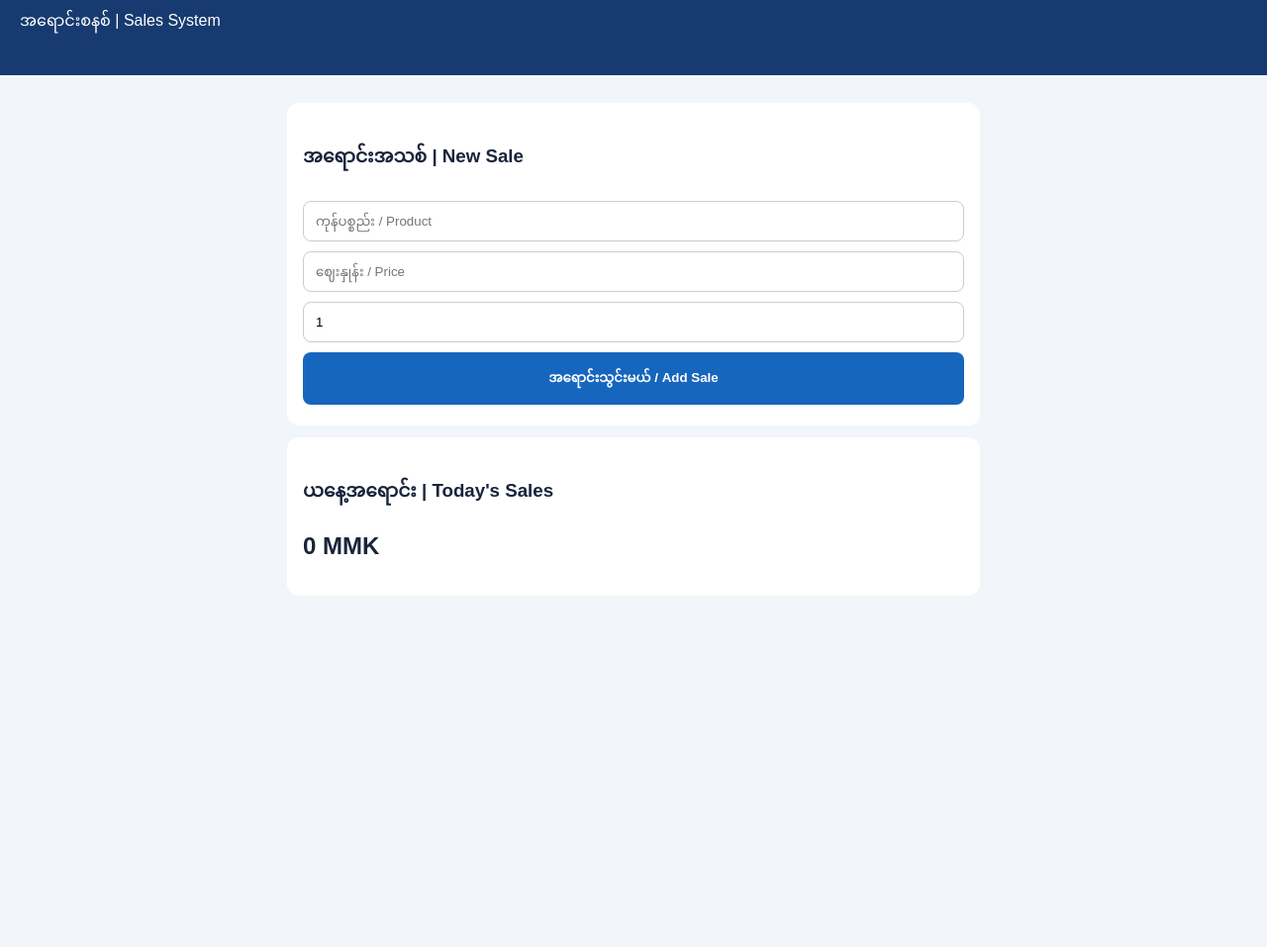
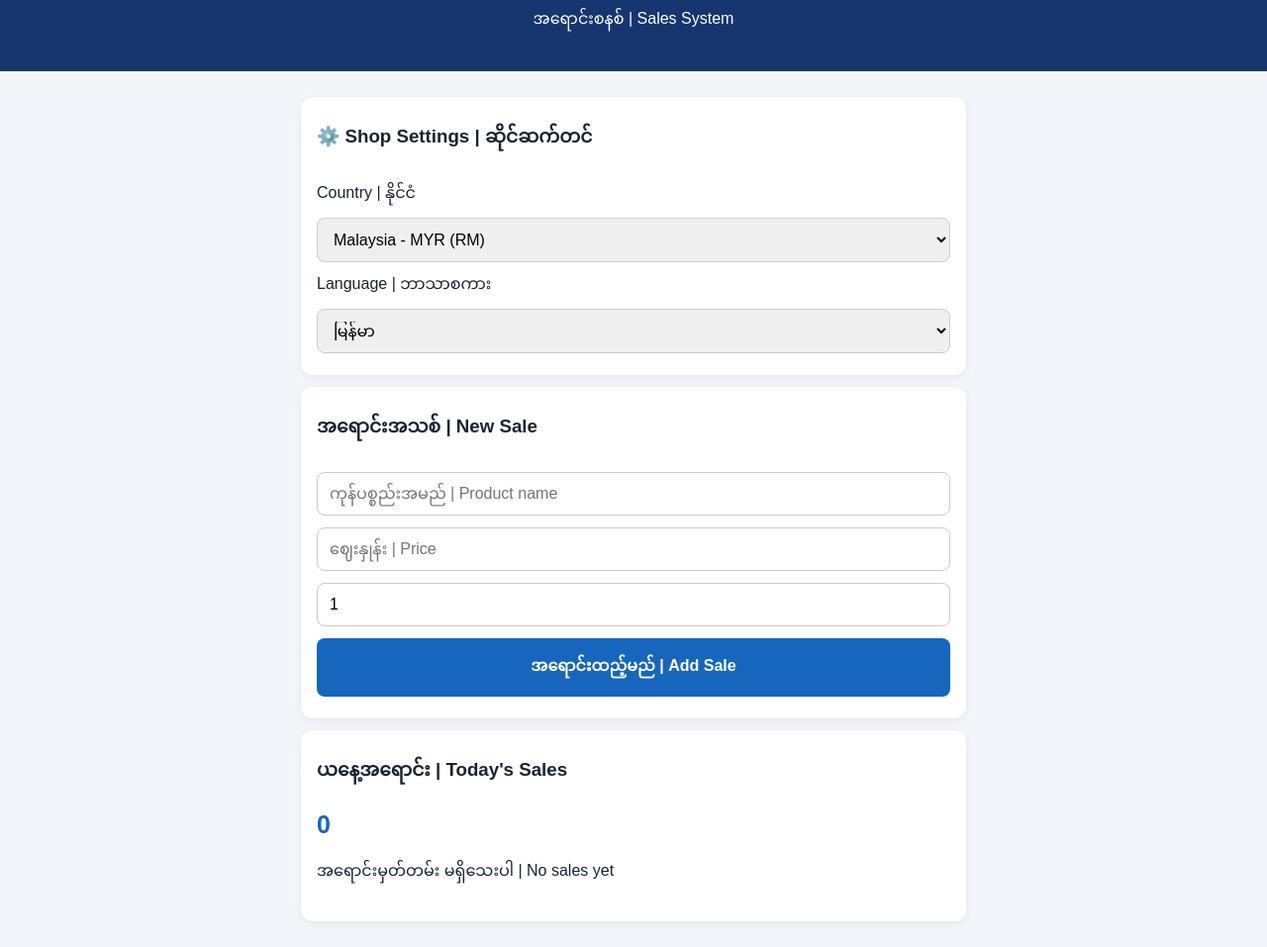
Before and after one commit to HM-Shop-777-Official/hm-shop-777-pos, a plain HTML site: page index.html in a window 1280 px wide. Shown: the part 83-1040 px from the top of the page at 99% size. Before the commit the page ends 800 px from the top, so only its background shows below. Drawn offline with Linux system fonts and the light colour scheme.

Commit message:
Update index.html

```diff
--- a/index.html
+++ b/index.html
@@ -5,48 +5,165 @@
 <meta name="viewport" content="width=device-width, initial-scale=1">
 <title>HM Shop 777 POS</title>
 <style>
-body{font-family:Arial,sans-serif;background:#f2f5fa;margin:0;color:#18243a}
-header{background:#173b70;color:white;padding:20px}
-main{padding:16px;max-width:700px;margin:auto}
-.card{background:white;padding:16px;border-radius:12px;margin:12px 0}
-input,button{padding:12px;margin:5px 0;border-radius:8px;border:1px solid #ccc;width:100%;box-sizing:border-box}
-button{background:#1766bd;color:white;border:0;font-weight:bold}
+*{box-sizing:border-box}
+body{font-family:Arial,sans-serif;background:#f2f5fa;margin:0;color:#182432}
+header{background:#173670;color:white;padding:18px;text-align:center}
+main{padding:14px;max-width:700px;margin:auto}
+.card{background:white;padding:16px;border-radius:12px;margin:12px 0;box-shadow:0 2px 8px #0001}
+input,select,button{padding:12px;margin:6px 0;border-radius:8px;border:1px solid #ccc;width:100%;font-size:16px}
+button{background:#1766bd;color:white;border:0;font-weight:bold;cursor:pointer}
+.delete{background:#b42318;width:auto;padding:7px 12px}
+h3{margin-top:5px}
+small{color:#667085}
+.record{border-bottom:1px solid #eee;padding:10px 0}
+.total{font-size:25px;font-weight:bold;color:#1766bd}
 </style>
 </head>
 <body>
-<header><h2>HM Shop 777</h2><p>အရောင်းစနစ် | Sales System</p></header>
+<header>
+<h2>HM Shop 777</h2>
+<p>အရောင်းစနစ် | Sales System</p>
+</header>
 <main>
 <div class="card">
-<h3>အရောင်းအသစ် | New Sale</h3>
-<input id="product" placeholder="ကုန်ပစ္စည်း / Product">
-<input id="price" type="number" placeholder="ဈေးနှုန်း / Price">
-<input id="qty" type="number" placeholder="အရေအတွက် / Quantity" value="1">
-<button onclick="addSale()">အရောင်းသွင်းမယ် / Add Sale</button>
+<h3>⚙️ Shop Settings | ဆိုင်ဆက်တင်</h3>
+<label>Country | နိုင်ငံ</label>
+<select id="country" onchange="changeCountry()">
+<option value="MY">Malaysia - MYR (RM)</option>
+<option value="MM">Myanmar - MMK (K)</option>
+<option value="SG">Singapore - SGD ($)</option>
+<option value="TH">Thailand - THB (฿)</option>
+<option value="US">USA - USD ($)</option>
+<option value="GB">United Kingdom - GBP (£)</option>
+<option value="ID">Indonesia - IDR (Rp)</option>
+<option value="JP">Japan - JPY (¥)</option>
+</select>
+<label>Language | ဘာသာစကား</label>
+<select id="language" onchange="changeLanguage()">
+<option value="my">မြန်မာ</option>
+<option value="en">English</option>
+</select>
 </div>
+
 <div class="card">
-<h3>ယနေ့အရောင်း | Today's Sales</h3>
-<h2 id="total">0 MMK</h2>
+<h3 id="saleTitle">အရောင်းအသစ် | New Sale</h3>
+<input id="product" placeholder="ကုန်ပစ္စည်းအမည် | Product name">
+<input id="price" type="number" min="0" step="any" placeholder="ဈေးနှုန်း | Price">
+<input id="qty" type="number" min="1" step="1" value="1" placeholder="အရေအတွက် | Quantity">
+<button onclick="addSale()" id="addButton">အရောင်းထည့်မည် | Add Sale</button>
+</div>
+
+<div class="card">
+<h3 id="todayTitle">ယနေ့အရောင်း | Today's Sales</h3>
+<div id="total" class="total"></div>
 <div id="records"></div>
 </div>
 </main>
+
 <script>
+const countries={
+MY:{currency:"MYR",symbol:"RM",locale:"ms-MY"},
+MM:{currency:"MMK",symbol:"K",locale:"my-MM"},
+SG:{currency:"SGD",symbol:"$",locale:"en-SG"},
+TH:{currency:"THB",symbol:"฿",locale:"th-TH"},
+US:{currency:"USD",symbol:"$",locale:"en-US"},
+GB:{currency:"GBP",symbol:"£",locale:"en-GB"},
+ID:{currency:"IDR",symbol:"Rp",locale:"id-ID"},
+JP:{currency:"JPY",symbol:"¥",locale:"ja-JP"}
+};
+
+let country=localStorage.getItem("hm_country")||"MY";
+let language=localStorage.getItem("hm_language")||"my";
 let sales=JSON.parse(localStorage.getItem("hm_sales")||"[]");
-function render(){
-document.getElementById("total").textContent=sales.reduce((s,x)=>s+x.price*x.qty,0).toLocaleString()+" MMK";
-document.getElementById("records").innerHTML=sales.map(x=>"<p>"+x.name+" x "+x.qty+" = "+(x.price*x.qty).toLocaleString()+" MMK</p>").join("");
+
+function money(amount,code){
+let c=Object.values(countries).find(x=>x.currency===code)||countries.MY;
+return c.symbol+" "+Number(amount).toLocaleString(c.locale,{maximumFractionDigits:2});
 }
+
+function changeCountry(){
+country=document.getElementById("country").value;
+localStorage.setItem("hm_country",country);
+render();
+}
+
+function changeLanguage(){
+language=document.getElementById("language").value;
+localStorage.setItem("hm_language",language);
+render();
+}
+
 function addSale(){
 let name=document.getElementById("product").value.trim();
 let price=Number(document.getElementById("price").value);
 let qty=Number(document.getElementById("qty").value);
-if(!name||price<=0||qty<=0){alert("အချက်အလက်ပြည့်စုံစွာထည့်ပါ");return}
-sales.push({name,price,qty});
+
+if(!name||!Number.isFinite(price)||price<=0||!Number.isInteger(qty)||qty<=0){
+alert(language==="my"?"အချက်အလက်များ မှန်ကန်စွာ ဖြည့်ပါ":"Please enter valid product, price and quantity.");
+return;
+}
+
+sales.push({
+name:name,
+price:price,
+qty:qty,
+currency:countries[country].currency,
+country:country,
+date:new Date().toISOString()
+});
+
 localStorage.setItem("hm_sales",JSON.stringify(sales));
-render();
 document.getElementById("product").value="";
 document.getElementById("price").value="";
 document.getElementById("qty").value=1;
+render();
 }
+
+function deleteSale(index){
+if(!confirm(language==="my"?"ဒီအရောင်းမှတ်တမ်းကို ဖျက်မှာ သေချာပါသလား။":"Delete this sale?"))return;
+sales.splice(index,1);
+localStorage.setItem("hm_sales",JSON.stringify(sales));
+render();
+}
+
+function render(){
+document.getElementById("country").value=country;
+document.getElementById("language").value=language;
+
+document.getElementById("saleTitle").textContent=language==="my"?"အရောင်းအသစ် | New Sale":"New Sale | အရောင်းအသစ်";
+document.getElementById("todayTitle").textContent=language==="my"?"ယနေ့အရောင်း | Today's Sales":"Today's Sales | ယနေ့အရောင်း";
+document.getElementById("addButton").textContent=language==="my"?"အရောင်းထည့်မည် | Add Sale":"Add Sale | အရောင်းထည့်မည်";
+
+let today=new Date().toLocaleDateString();
+let todays=sales.map((s,i)=>({...s,index:i})).filter(s=>new Date(s.date).toLocaleDateString()===today);
+
+let totals={};
+todays.forEach(s=>{
+let code=s.currency||"MMK";
+totals[code]=(totals[code]||0)+s.price*s.qty;
+});
+
+document.getElementById("total").innerHTML=
+Object.keys(totals).length?
+Object.entries(totals).map(([code,total])=>"<div>"+money(total,code)+"</div>").join("")
+:"0";
+
+document.getElementById("records").innerHTML=todays.length?
+todays.slice().reverse().map(s=>
+'<div class="record"><b>'+escapeHTML(s.name)+'</b><br>'+
+s.qty+' x '+money(s.price,s.currency||"MMK")+
+'<br><b>'+money(s.price*s.qty,s.currency||"MMK")+'</b> '+
+'<button class="delete" onclick="deleteSale('+s.index+')">Delete / ဖျက်ရန်</button></div>'
+).join("")
+:"<p>အရောင်းမှတ်တမ်း မရှိသေးပါ | No sales yet</p>";
+}
+
+function escapeHTML(text){
+return String(text).replace(/[&<>"']/g,c=>({
+"&":"&amp;","<":"&lt;",">":"&gt;",'"':"&quot;","'":"&#39;"
+})[c]);
+}
+
 render();
 </script>
 </body>
```
